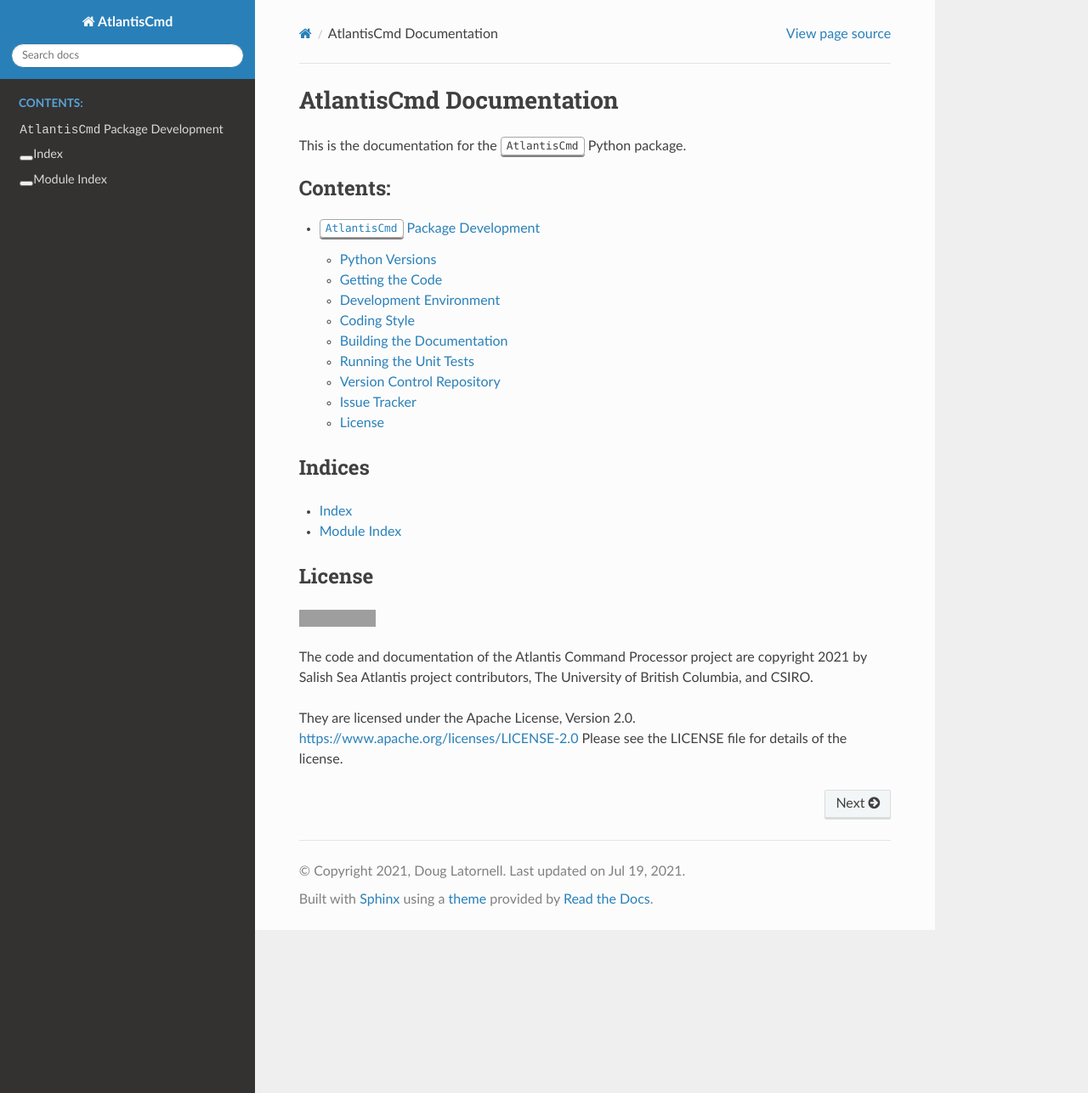
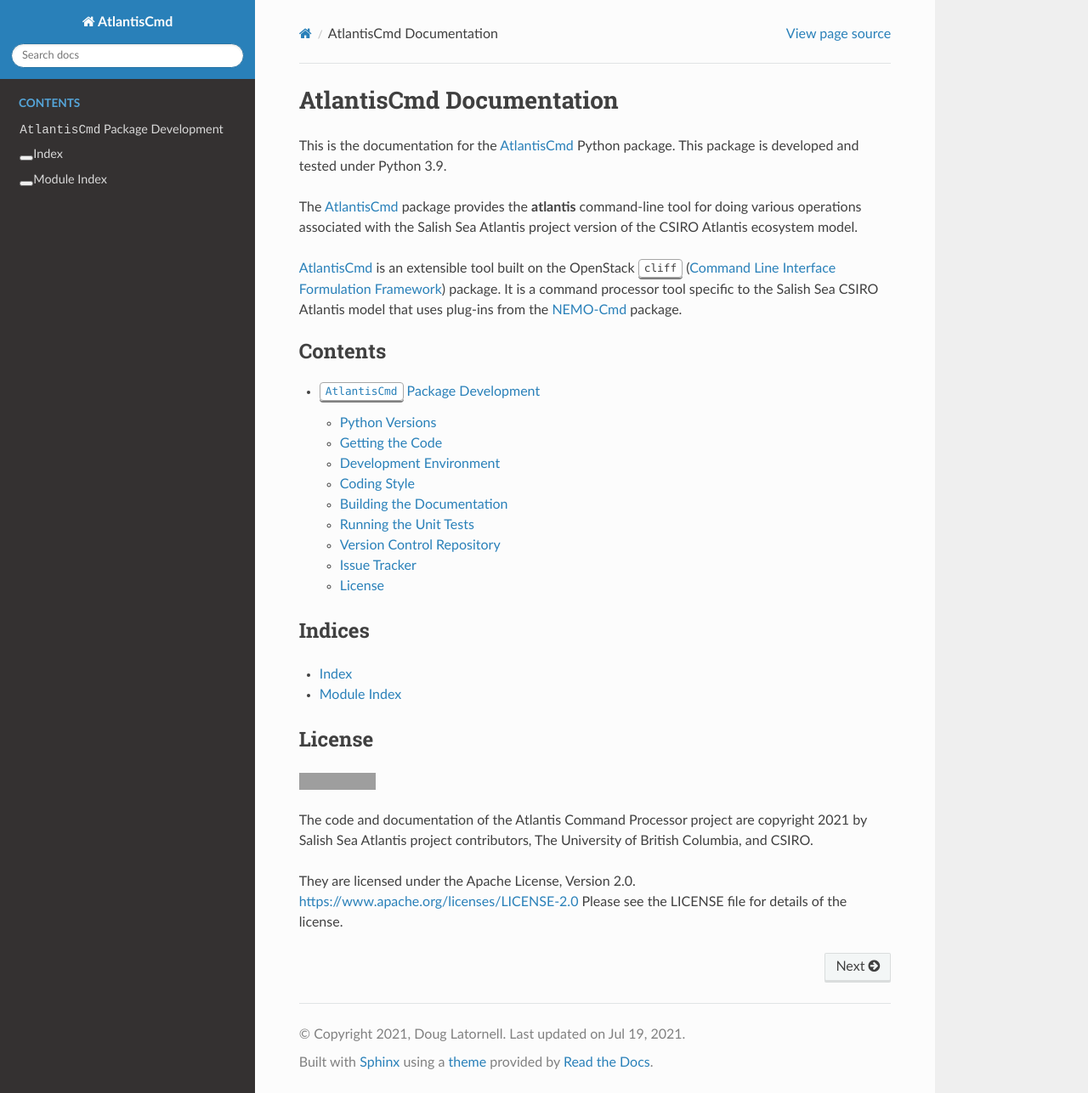
Before and after one commit to SS-Atlantis/AtlantisCmd, a Sphinx documentation site: the page built from docs/index.rst, in a window 1280 px wide and 1287 px high. Shown: the whole window at 85% size. Built offline with Sphinx 7.4.7 and the Read the Docs theme 2.0.0, drawn with Linux system fonts in a browser that asks for light colours; grey boxes are pictures that could not be loaded.

Commit message:
Add command processor framework based on cliff

```diff
--- a/docs/index.rst
+++ b/docs/index.rst
@@ -1,4 +1,5 @@
-.. Copyright 2021, Salish Sea Atlantis project contributors, The University of British Columbia, and CSIRO
+.. Copyright 2021, Salish Sea Atlantis project contributors,
+.. The University of British Columbia, and CSIRO
 ..
 .. Licensed under the Apache License, Version 2.0 (the "License");
 .. you may not use this file except in compliance with the License.
@@ -16,12 +17,25 @@
 AtlantisCmd Documentation
 *********************************************
 
-This is the documentation for the :kbd:`AtlantisCmd` Python package.
+This is the documentation for the `AtlantisCmd`_ Python package.
+This package is developed and tested under Python 3.9.
+
+.. _AtlantisCmd: https://github.com/SS-Atlantis/AtlantisCmd
+
+The `AtlantisCmd`_ package provides the :command:`atlantis` command-line tool for doing various operations associated with the Salish Sea Atlantis project version of the CSIRO Atlantis ecosystem model.
+
+`AtlantisCmd`_ is an extensible tool built on the OpenStack :kbd:`cliff`
+(`Command Line Interface Formulation Framework`_)
+package.
+It is a command processor tool specific to the Salish Sea CSIRO Atlantis model that uses plug-ins from the `NEMO-Cmd`_ package.
+
+.. _Command Line Interface Formulation Framework: https://docs.openstack.org/cliff/latest/
+.. _NEMO-Cmd: https://github.com/SalishSeaCast/NEMO-Cmd
 
 
 .. toctree::
    :maxdepth: 2
-   :caption: Contents:
+   :caption: Contents
 
    pkg_development
 
```
Also changed, not shown: docs/pkg_development.rst (+12 -3 lines), setup.py (+6 -1 lines), 1 other file.
